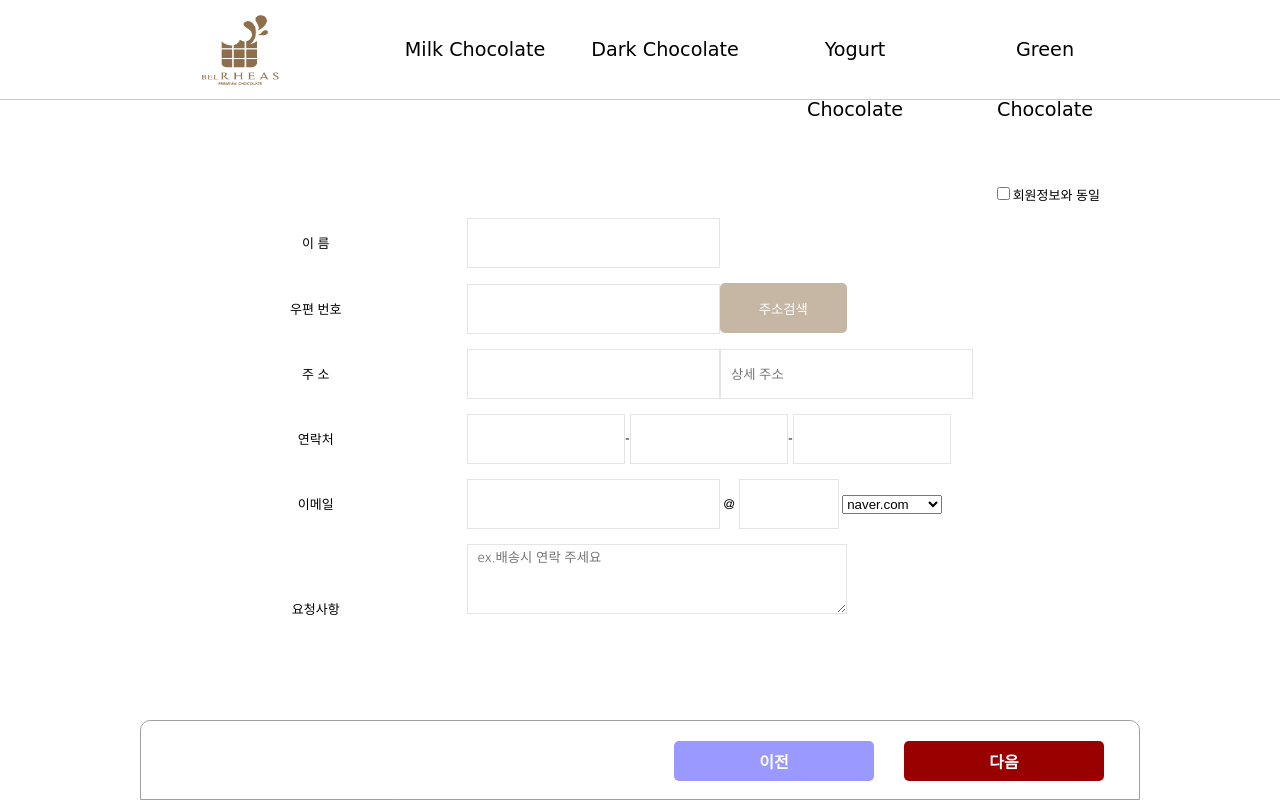
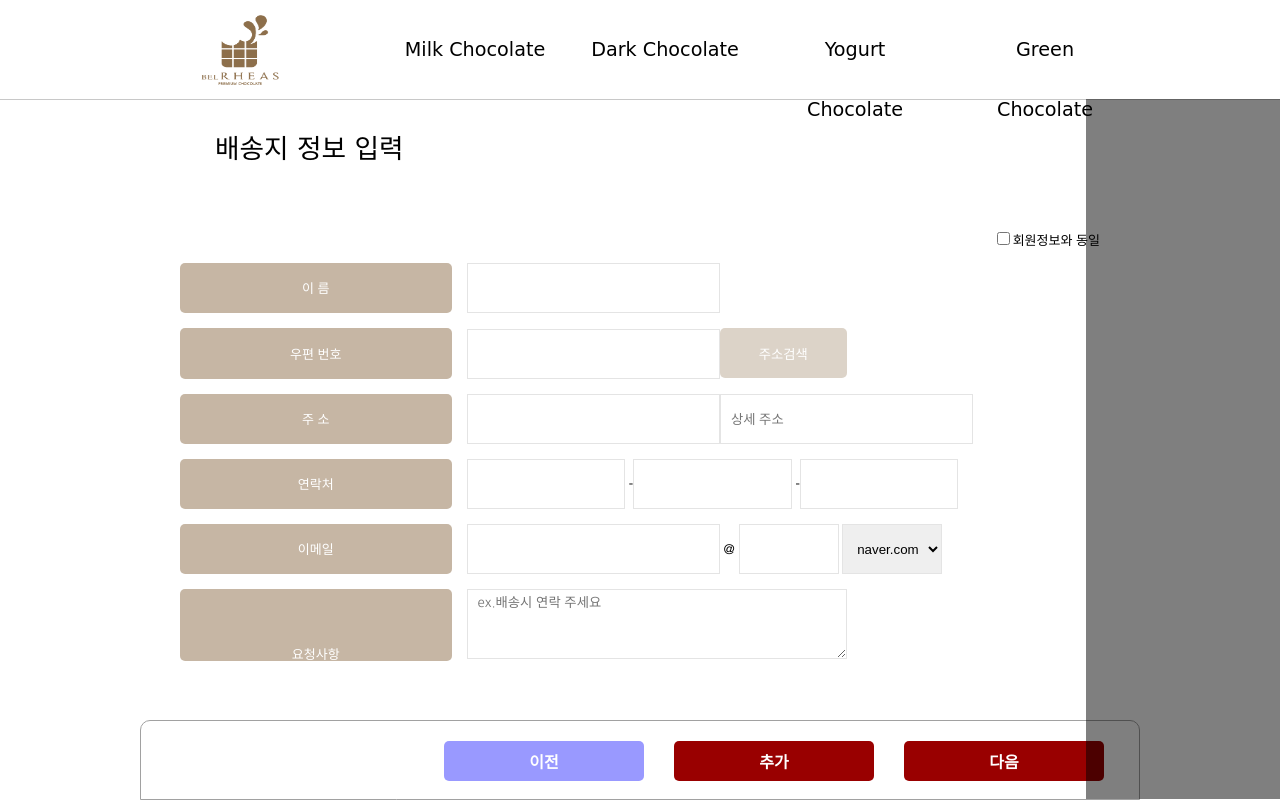
Before and after one commit to Pakker7/Belrheas, a PHP site: page /address.php in a window 1280 px wide. Run offline with PHP 8.4, Linux system fonts and the light colour scheme; some libraries are stand-ins or nearby versions; some web fonts are replaced.

Commit message:
구매하기 페이지 + 메뉴바
수정이 더욱 필요..

```diff
--- a/www-root/address.php
+++ b/www-root/address.php
@@ -7,34 +7,36 @@ include_once './common/top_menu.php';
 	<div class="wrap-container order-container" id="scroll-container">
 		<div class="scroll-item">
 			<div class="scroll-sub-box">
-				<!--			<div class="scroll-sub-box content-div">	-->
-<!--				<div class="product-subject c_black">배송지 정보 입력</div>	-->
+<!--			<div class="scroll-sub-box content-div">	-->
+				<div class="product-subject c_black">배송지 정보 입력</div>
 				<span class="underline"></span>
 				<div class="address">
 					<form method="post"> <!--action 유/무 결정해야 함 -->
 						<table class="addressList">
 							<tr>
 								<th></th>
-								<td id="userinfo"><input type="checkbox" name="">회원정보와 동일</td><!--현재 로그인한 회원 정보 불러오기 -->
+								<td id="userinfo"><input type="checkbox" class="checkbox">회원정보와 동일</td><!--현재 로그인한 회원 정보 불러오기 -->
 							</tr>
 							<tr>
-								<th>이 름</th>
+								<th class="property">이 름</th>
 								<td><input type="text" name="name"></td>
 							</tr>
 							<tr>
-								<th>우편 번호</th>
+								<th class="property">우편 번호</th>
 								<td><input type="text" id="sample6_postcode"><input type="button" onclick="sample6_execDaumPostcode()" value="주소검색"></td>
 							</tr>
 							<tr>
-								<th>주 소</th>
+								<th class="property">주 소</th>
 								<td><input type="text" id="sample6_address"><input type="text" id="sample6_address2" placeholder="상세 주소"></td>
 							</tr>
 							<tr>
-								<th>연락처</th>
-								<td><input type="text" class="small-input">-<input type="text" class="small-input">-<input type="text" class="small-input"></td>
+								<th class="property">연락처</th>
+								<td><input type="text" class="small-input" maxlength="3">
+									-<input type="text" class="small-input"maxlength="4">
+									-<input type="text" class="small-input"maxlength="4"></td>
 							</tr>
 							<tr>
-								<th>이메일</th>
+								<th class="property">이메일</th>
 								<td><input type="text" class="email"> @ <input type="text" name="str_email02" id="str_email02" style="width:100px;">
 									<select style="width:100px;margin-right:10px" name="selectEmail" id="selectEmail">
 										<option value="1">직접입력</option>
@@ -49,22 +51,33 @@ include_once './common/top_menu.php';
 								</td>
 							</tr>
 							<tr>
-								<th>요청사항</th>
+								<th class="property">요청사항</th>
 								<td><textarea placeholder="ex.배송시 연락 주세요"></textarea> </td>
 							</tr>
 						</table>
 					</form>
 				</div>
+
 			</div>
 		</div>
 
 </section>
+<!-- 원페이지
+		<div class="scroll-item">
+			<div class="scroll-sub-box">
+
+
+			</div>
+		</div>
+-->
+
 
 <section class="order-section">
 	<div class="order-tab">
 		<div class="clear-both"></div>
 		<button class="f_right btn-payment" type="submit">다음</button>
-		<button class="f_right btn-basket" onclick="scrollUp()">이전</button>
+		<button class="f_right btn-payment" type="submit">추가</button>
+		<button class="f_right btn-basket">이전</button>
 		<div class="clear-both"></div>
 	</div>
 	<div class="info-order"></div>
@@ -89,6 +102,32 @@ include_once './common/top_menu.php';
 			$("#str_email02").attr("disabled",true); //비활성화
 		}
 	});
+});
+	//휴대폰 번호 input
+	$(function() {
+    $(".small-input").keydown(function(e) {
+		var charLimit = $(this).attr("maxlength");
+        var keys = [8, 9, /*16, 17, 18,*/ 19, 20, 27, 33, 34, 35, 36, 37, 38, 39, 40, 45, 46, 144, 145];
+
+        if (e.which == 8 && this.value.length == 0) {
+            $(this).prev('.small-input').focus();
+        } else if ($.inArray(e.which, keys) >= 0) {
+            return true;
+        } else if (this.value.length >= charLimit) {
+            $(this).next('.small-input').focus();
+            return false;
+        } else if (e.shiftKey || e.which <= 47 || e.which >= 106) {
+            return false;
+        } else if (e.shiftKey || (e.which >= 58 && e.which <= 95)) {
+            return false;
+        }
+    }).keyup (function () {
+		var charLimit = $(this).attr("maxlength");
+        if (this.value.length >= charLimit) {
+            $(this).next('.small-input').focus();
+            return false;
+        }
+    });
 });
 	//다음 지도 팝업
     function sample6_execDaumPostcode() {
--- a/www-root/common/css/address.css
+++ b/www-root/common/css/address.css
@@ -13,28 +13,31 @@ textarea::placeholder {font-family:'Nanum Gothic'}
 	border-collapse: separate;
  	border-spacing: 15px;
  }
-.addressList th{
+.addressList .property{
 	width: 30%;
 	margin-bottom: 10px;
 	text-align: center;
+	background-color: rgba(141,111,75,0.5);
+	border-radius: 5px;
+	color:white;
 }
 .addressList td{
 	margin-bottom: 10px;
 }
 
-.addressList td input[type="text"], .addressList td textarea {
+.addressList td input[type="text"], .addressList td textarea, #selectEmail {
 	border: 1px solid #e4e4e4;
 	padding-left: 10px;
 }
 .addressList td input[type="button"] {
 	border:0px;
-	background-color: rgba(141,111,75,0.5);
-	color:white;
+	background-color: rgba(141,111,75,0.3);
 	border-radius: 5px;
+	color: white;
 	width: 20%;
 	height: 50px;
 }
-.addressList input[type="text"]{
+.addressList input[type="text"],#selectEmail{
 	width: 40%;
 	height: 50px;
 }
@@ -66,6 +69,29 @@ textarea::placeholder {font-family:'Nanum Gothic'}
 	position: absolute;top: 50%; transform: translateY(--50%);
 }
 
+/* 메뉴바 : 완성후  Belrheas.css로 옮겨야 할듯함*/
+.background-menubar{
+	background-color: black;
+	opacity: 0.5;
+	text-align: center;
+	float: right;
+	height: 700px;
+}
+.background-menu{
+	color: white;
+	z-index: 50;
+	margin: 20px;
+}
+.menu a{
+	cursor:pointer;
+}
+.menu .hide{
+	display:none;
+}
+.category{
+	font-size: large;
+}
+
 /*
 *
 *
@@ -87,7 +113,7 @@ textarea::placeholder {font-family:'Nanum Gothic'}
 	margin-bottom: 10px;
 }
 
-.addressList td input[type="text"], .addressList td textarea {
+.addressList td input[type="text"], .addressList td textarea,#selectEmail {
 	border: 1px solid #e4e4e4;
 	padding-left: 10px;
 }
@@ -102,7 +128,7 @@ textarea::placeholder {font-family:'Nanum Gothic'}
 .addressList #sample6_postcode,.addressList .email{
 	width: 30%;
 }
-.addressList input[type="text"]{
+.addressList input[type="text"],#selectEmail{
 	width: 90%;
 	height: 35px;
 }
@@ -161,8 +187,10 @@ header {
 }
 /* 햄버거 메뉴 */
 
-
-
+/* 배송지 정보 입력*/
+.product-subject {
+	display: none;
+}
 
 
 }
--- /dev/null
+++ b/www-root/common/menu_bar.php
@@ -0,0 +1,6 @@
+<ul class="vertical-menu">
+	<li><a href="#">Home</a></li>
+	<li><a href="#">About</a></li>
+	<li><a href="#">Products</a></li>
+	<li><a href="#">Contact</a></li>
+</ul>
--- a/www-root/common/top_menu.php
+++ b/www-root/common/top_menu.php
@@ -16,4 +16,41 @@
 				<span></span>
 			</div>
 		</nav>
+
+		<!-- 세로 메뉴바(반응형만 사용? 미정)-->
+		<div class="background-menubar">
+			<ul class="background-menu">
+				<li class="menu">
+					<a class="category" href="#"><h1>PRODUCT</h1></a>
+					<ul class="hide">
+						<li>Milk Chocolate</li>
+						<li>Dark Chocolate</li>
+						<li>Yogurt Chocolate</li>
+						<li>Green Chocolate</li>
+					</ul>
+				</li>
+
+				<li class="menu">
+					<a class="category" href="#"><h1>SERVICE CENTER</h1></a>
+					<ul class="hide">
+						<li>Q & A</li>
+						<li>상담 센터</li>
+					</ul>
+				</li>
+			</ul>
+		</div>
+
+		<script src="//code.jquery.com/jquery.min.js"></script>
+		<script>
+			$(document).ready(function(){
+				$(".menu>a").click(function(){
+					var submenu = $(this).next("ul");
+					if( submenu.is(":visible") ){
+						submenu.slideUp();
+					}else{
+						submenu.slideDown();
+					}
+				});
+			});
+		</script>
 	</header>
```
